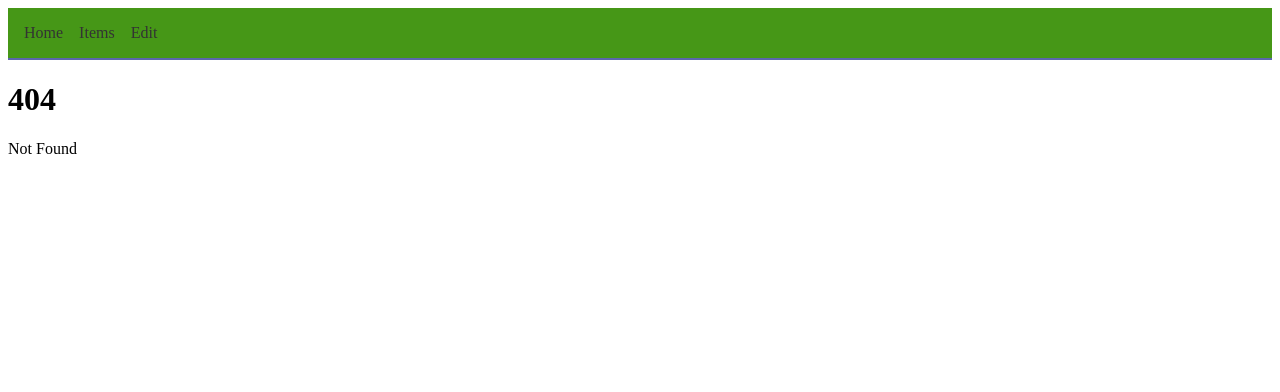
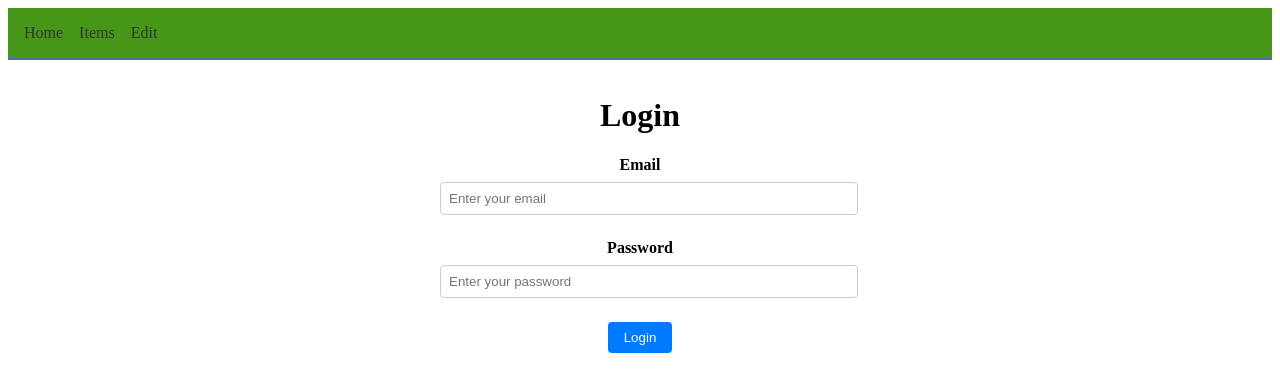
Before and after one commit to EthanWickenkamp/Svango, a SvelteKit app in the folder frontend/myapp/: page /login in a window 1280 px wide. Before the commit this address had no page. Shown: the top 392 px of the page. Built offline with nearby package versions, Linux system fonts and the light colour scheme.

Commit message:
moving towards production
cleaning it up

```diff
--- /dev/null
+++ b/frontend/myapp/src/routes/login/+page.svelte
@@ -0,0 +1,76 @@
+<script>
+    let email = '';
+    let password = '';
+
+    const handleLogin = () => {
+        // Add your login logic here
+        console.log('Logging in with', email, password);
+    };
+</script>
+
+<main class="login-container">
+    <h1>Login</h1>
+    <form on:submit|preventDefault={handleLogin}>
+        <div class="form-group">
+            <label for="email">Email</label>
+            <input
+                type="email"
+                id="email"
+                bind:value={email}
+                placeholder="Enter your email"
+                required
+            />
+        </div>
+        <div class="form-group">
+            <label for="password">Password</label>
+            <input
+                type="password"
+                id="password"
+                bind:value={password}
+                placeholder="Enter your password"
+                required
+            />
+        </div>
+        <button type="submit">Login</button>
+    </form>
+</main>
+
+<style>
+    .login-container {
+        max-width: 400px;
+        margin: 0 auto;
+        padding: 1rem;
+        text-align: center;
+    }
+
+    .form-group {
+        margin-bottom: 1rem;
+    }
+
+    label {
+        display: block;
+        margin-bottom: 0.5rem;
+        font-weight: bold;
+    }
+
+    input {
+        width: 100%;
+        padding: 0.5rem;
+        margin-bottom: 0.5rem;
+        border: 1px solid #ccc;
+        border-radius: 4px;
+    }
+
+    button {
+        padding: 0.5rem 1rem;
+        background-color: #007bff;
+        color: white;
+        border: none;
+        border-radius: 4px;
+        cursor: pointer;
+    }
+
+    button:hover {
+        background-color: #0056b3;
+    }
+</style>
--- /dev/null
+++ b/frontend/myapp/src/routes/login/+page.ts
@@ -0,0 +1,53 @@
+import { writable } from 'svelte/store';
+
+export const token = writable<string | null>(null);
+
+export async function login(username: string, password: string) {
+    try {
+        const response = await fetch('http://localhost:8000/api/token/', {
+            method: 'POST',
+            headers: {
+                'Content-Type': 'application/json',
+            },
+            body: JSON.stringify({ username, password }),
+        });
+
+        if (!response.ok) {
+            throw new Error('Failed to log in');
+        }
+
+        const data = await response.json();
+        token.set(data.access); // Store the access token
+        localStorage.setItem('refreshToken', data.refresh); // Store the refresh token
+    } catch (error) {
+        console.error('Login error:', error);
+        throw error;
+    }
+}
+
+export async function refreshAccessToken() {
+    const refreshToken = localStorage.getItem('refreshToken');
+    if (!refreshToken) {
+        throw new Error('No refresh token available');
+    }
+
+    try {
+        const response = await fetch('http://localhost:8000/api/token/refresh/', {
+            method: 'POST',
+            headers: {
+                'Content-Type': 'application/json',
+            },
+            body: JSON.stringify({ refresh: refreshToken }),
+        });
+
+        if (!response.ok) {
+            throw new Error('Failed to refresh token');
+        }
+
+        const data = await response.json();
+        token.set(data.access); // Update the access token
+    } catch (error) {
+        console.error('Token refresh error:', error);
+        throw error;
+    }
+}
```
Also changed, not shown: 2 other files (tests, documents, lock files or other folders).
